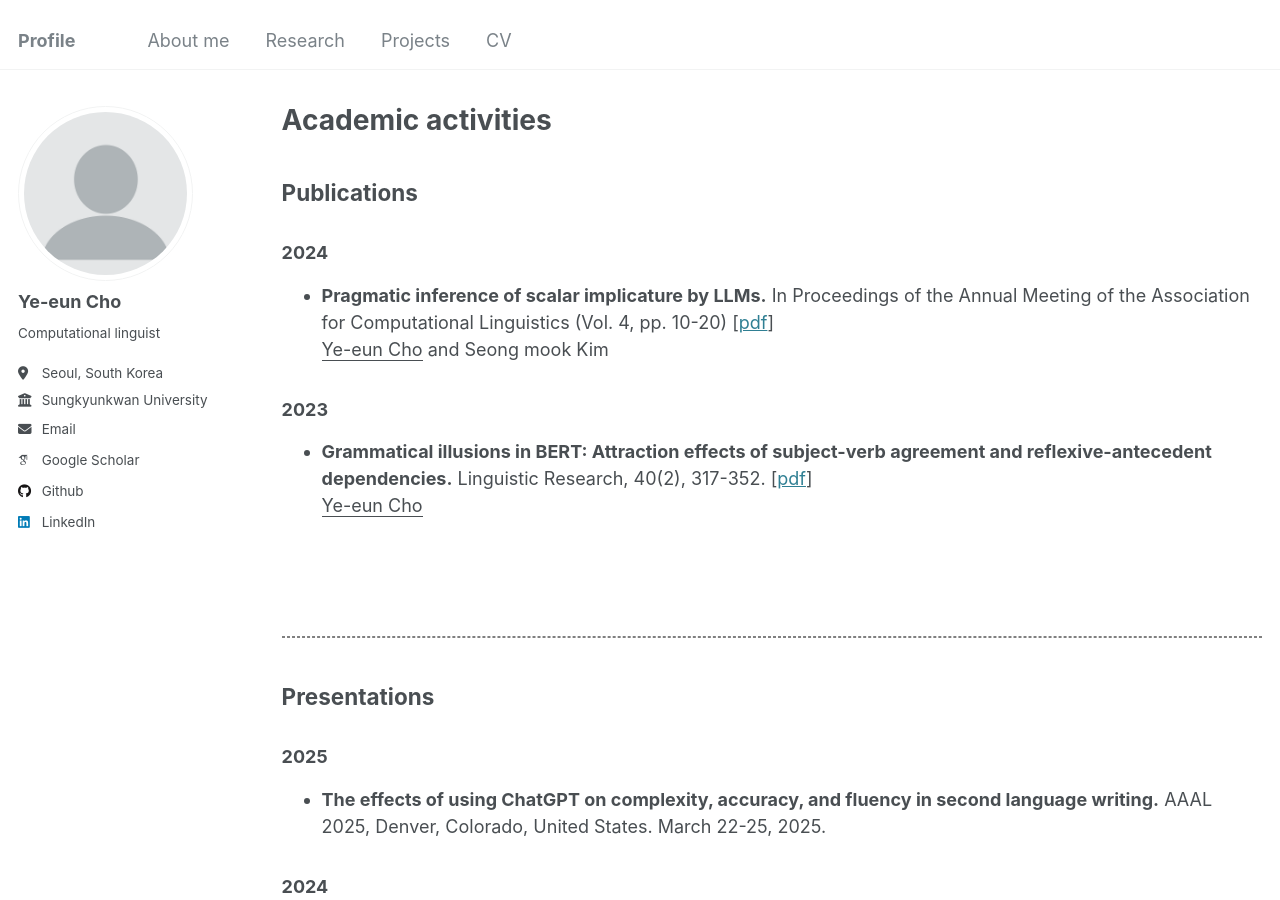
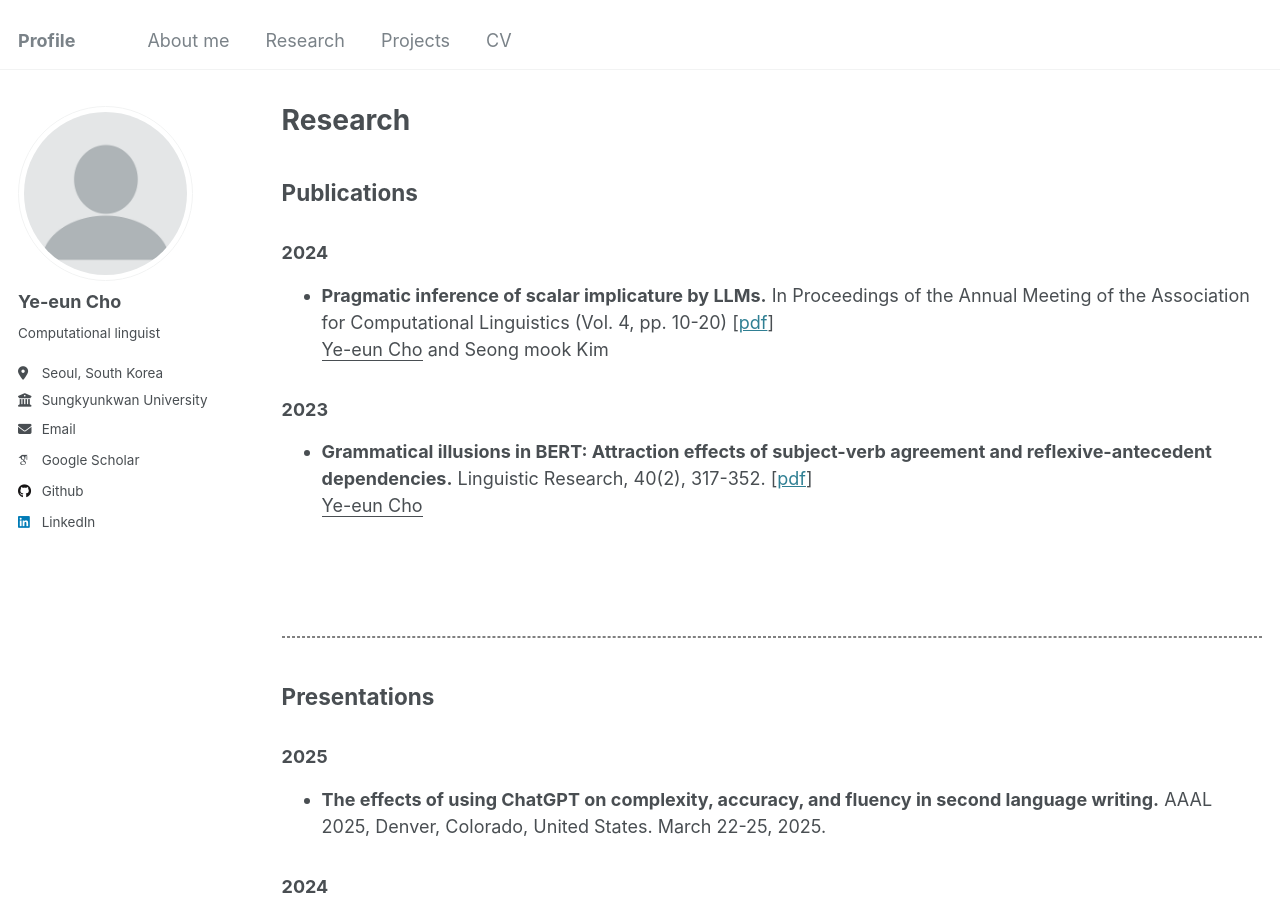
Before and after one commit to joyennn/joyennn, a Jekyll site: the page built from _pages/activities.html, in a window 1280 px wide and 900 px high. Built offline with Jekyll 4.4.1, drawn with Linux system fonts in a browser that asks for light colours; some web fonts are replaced.

Commit message:
Update activities.html

```diff
--- a/_pages/activities.html
+++ b/_pages/activities.html
@@ -1,7 +1,7 @@
 ---
 layout: archive
-title: "Academic activities"
-permalink: /activities/
+title: "Research"
+permalink: /research/
 author_profile: true
 ---
 
```
